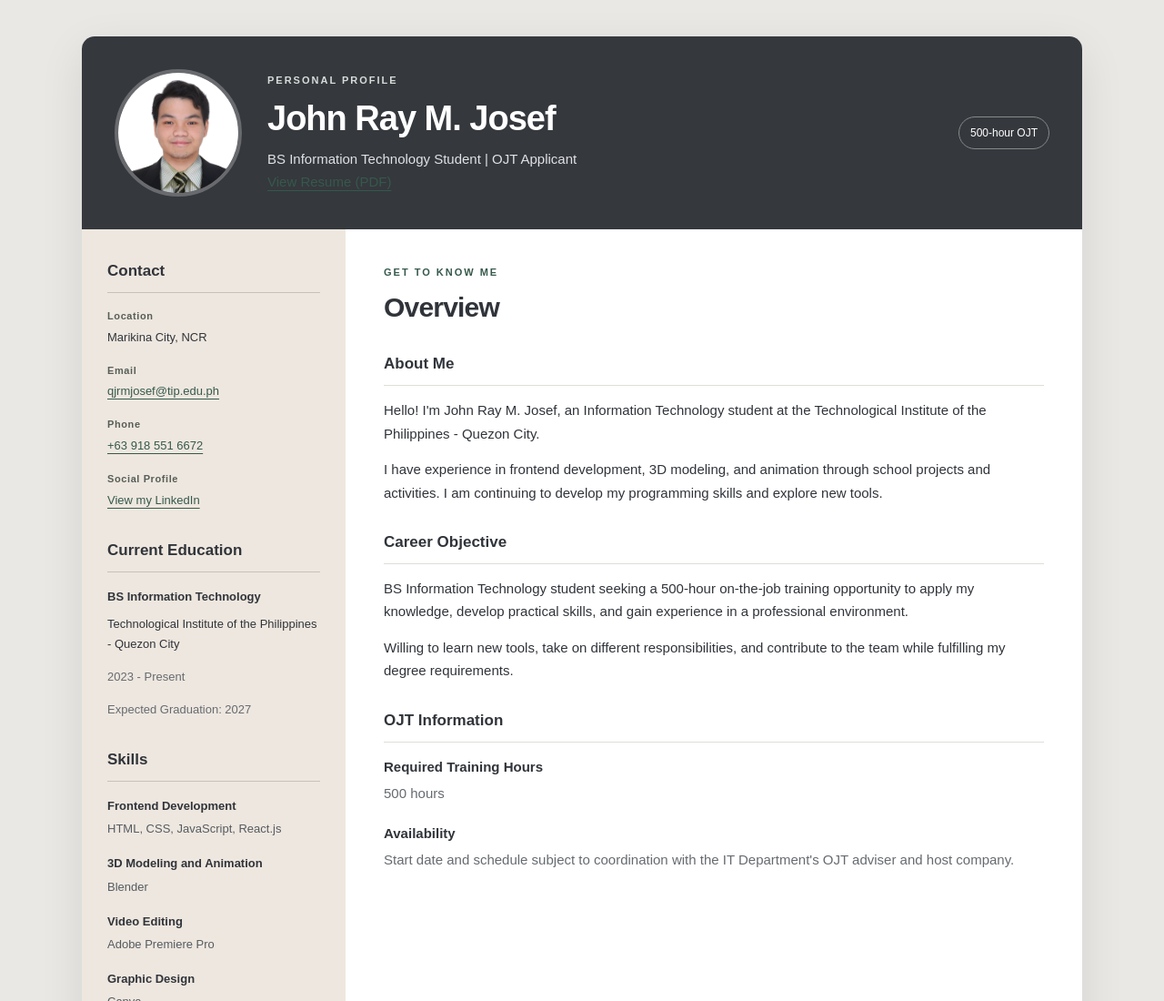
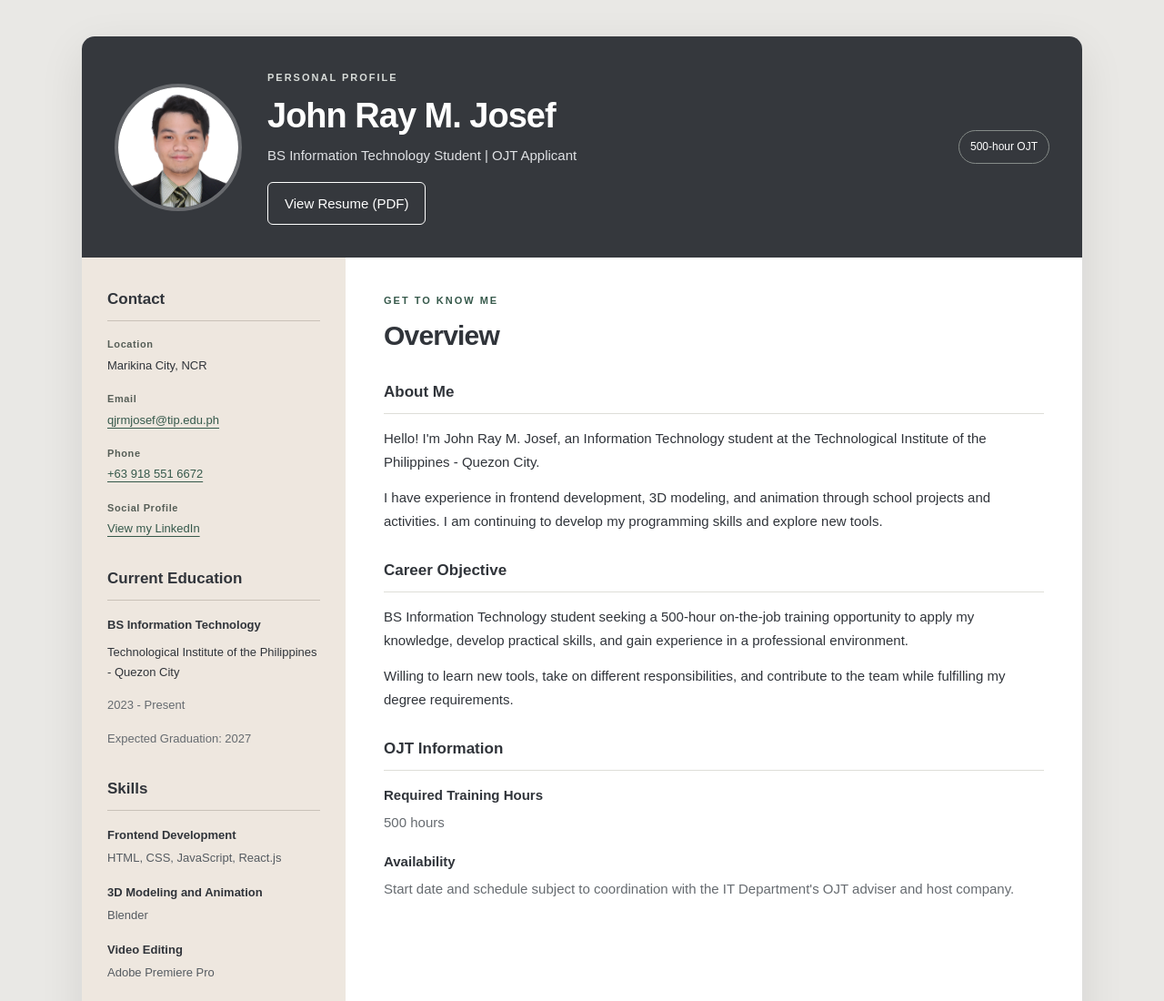
Before and after one commit to RealJohnRay/JohnRayJosef-Portfolio, a plain HTML site: page index.html in a window 1280 px wide. Shown: the top 1100 px of the page at 91% size. Drawn offline with Linux system fonts and the light colour scheme.

Commit message:
Add files via upload
Updated the Link of the Resume

```diff
--- a/index.html
+++ b/index.html
@@ -30,14 +30,7 @@
                 <p class="subtitle">
                     BS Information Technology Student | OJT Applicant
                 </p>
-                <a
-    href="files/John-Ray-Josef-Resume.pdf"
-    target="_blank"
-    rel="noopener"
-    class="resume-link"
->
-    View Resume (PDF)
-</a>
+                <a class="resume-link" href="files/John-Ray-Josef-Resume.pdf" target="_blank" rel="noopener" class="resume-link"> View Resume (PDF)</a>
             </div>
 
             <span class="ojt-badge">500-hour OJT</span>
--- a/style.css
+++ b/style.css
@@ -534,8 +534,9 @@ li {
         size: A4;
         margin: 15mm;
     }
+}
 
-    .resume-link {
+.profile-header .resume-link {
     display: inline-block;
     margin-top: 16px;
     padding: 10px 18px;
@@ -545,13 +546,12 @@ li {
     text-decoration: none;
 }
 
-.resume-link:hover {
+.profile-header .resume-link:hover {
     background-color: white;
     color: #35383d;
 }
 
-.resume-link:focus-visible {
+.profile-header .resume-link:focus-visible {
     outline: 3px solid white;
     outline-offset: 4px;
 }
-}
```
